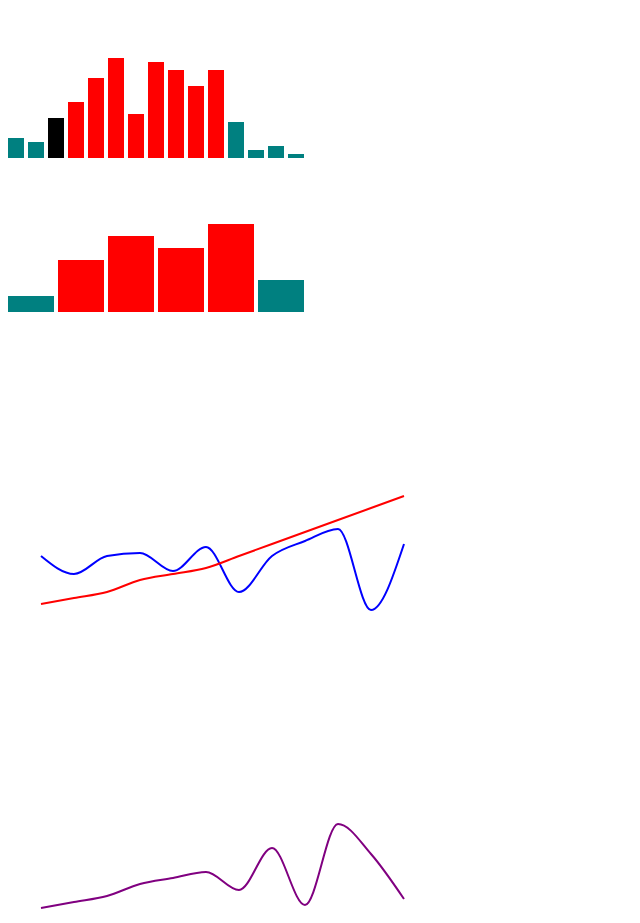
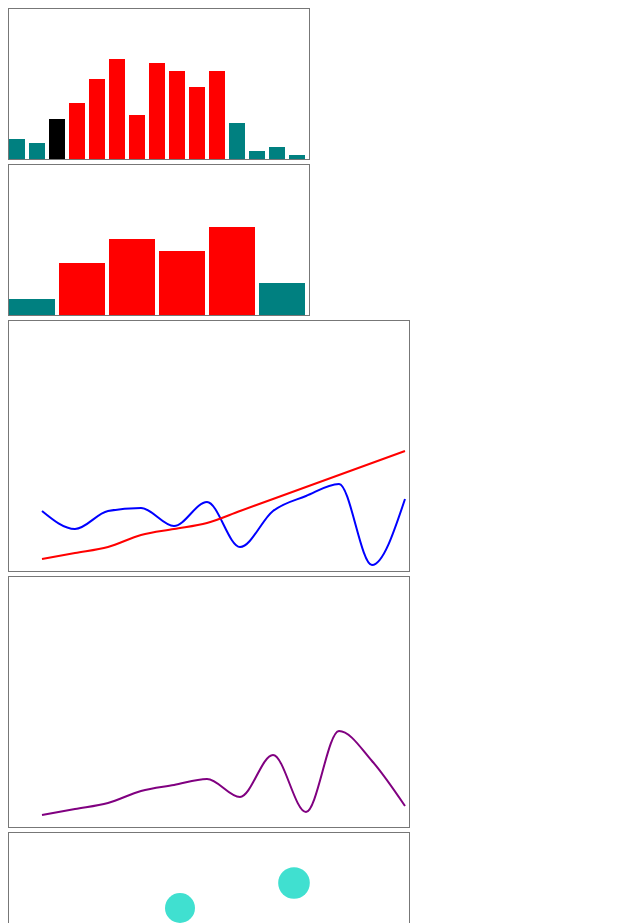
Before and after one commit to davidgailey/responsive-d3, a plain HTML site: page index.html in a window 1280 px wide. Shown: the top 923 px of the page, without its empty margins (0-640 px from the left). Drawn offline with nearby package versions, Linux system fonts and the light colour scheme.

Commit message:
add scatterplot object and several examples

```diff
--- a/index.html
+++ b/index.html
@@ -5,6 +5,9 @@
 	<script src="https://d3js.org/d3.v4.js"></script>
 
 	<style type="text/css">
+		svg {
+			border:1px solid #777;
+		}
 		rect:hover{
 			fill:yellow;
 		}
@@ -87,7 +90,7 @@
 
 		var lineChart = {
 			w: 400,
-			h: 300,
+			h: 250,
 			svg: "",
 			padding: 4,
 			dataset: [
@@ -177,6 +180,111 @@
 				{"month":12, "winPercentage":7}
 			],"purple");
 
+
+		/*
+		                                      _
+		  ,    __  __,  -/--/- _   ,_  ,_    //  _,_-/-
+		_/_)__(_,_(_/(__/__/__(/__/ (__/_)__(/__(_/_/_
+		                              /
+		                             /
+		*/
+
+		var scatterplot = {
+			w: 400,
+			h: 300,
+			svg: "",
+			padding: 4,
+			dataset: [
+				{"month":1, "winPercentage":20},
+				{"month":2, "winPercentage":14},
+				{"month":3, "winPercentage":20},
+				{"month":4, "winPercentage":89},
+				{"month":5, "winPercentage":15},
+				{"month":6, "winPercentage":23},
+				{"month":7, "winPercentage":40},
+				{"month":8, "winPercentage":57},
+				{"month":9, "winPercentage":225},
+				{"month":10, "winPercentage":29},
+				{"month":11, "winPercentage":2},
+				{"month":12, "winPercentage":24},
+				{"month":13, "winPercentage":80},
+				{"month":14, "winPercentage":178},
+				{"month":15, "winPercentage":250},
+				{"month":16, "winPercentage":100},
+				{"month":17, "winPercentage":23},
+				{"month":18, "winPercentage":12}
+			],
+			createSVG: function(){
+				// create svg via d3 and set width and height
+				this.svg = d3.select("body")
+					.append("svg")
+						.attr("height", this.h)
+						.attr("width", this.w);
+
+				// line break after every svg
+				d3.select("body").append("br")
+
+				// return this object for chainability
+				return this;
+			},
+
+			renderData: function(data){
+				var closure = this;
+
+				// use internal dataset if data parameter is not defined
+				if(typeof data === "undefined"){data = this.dataset;}
+
+				// create circle placeholders and loop through data
+				this.svg.selectAll("circle")
+				.data(data)
+				.enter()
+
+				// append circles and set position, fill, etc
+				.append("circle")
+					.attr("cx",function(d){return d.month*19;})
+					.attr("cy", function(d){return (closure.h - d.winPercentage);})
+					.attr("r", function(d){return Math.sqrt(d.winPercentage);})
+					.attr("fill", function(d){
+							if(d.winPercentage > 10 && d.month > 5){
+								return "turquoise";
+							}else{
+								return "teal";
+							}
+						}
+					);
+
+				// return this object for chainability
+				return this;
+			}
+
+		}
+
+		// render a scatterplot with default dataset
+		scatterplot.createSVG().renderData();
+
+		// render a scatterplot with custom dataset
+		scatterplot.createSVG().renderData([
+			{"month":1, "winPercentage":20},
+			{"month":2, "winPercentage":14},
+			{"month":3, "winPercentage":20},
+			{"month":4, "winPercentage":4},
+			{"month":5, "winPercentage":15},
+			{"month":6, "winPercentage":21},
+			{"month":7, "winPercentage":80},
+			{"month":8, "winPercentage":20},
+			{"month":9, "winPercentage":24},
+			{"month":10, "winPercentage":209},
+			{"month":11, "winPercentage":2},
+			{"month":12, "winPercentage":64},
+			{"month":13, "winPercentage":211},
+			{"month":14, "winPercentage":8},
+			{"month":15, "winPercentage":1100},
+			{"month":16, "winPercentage":160},
+			{"month":17, "winPercentage":11},
+			{"month":18, "winPercentage":12}
+		]);
+
+
 	</script>
 </body>
 </html>
```
